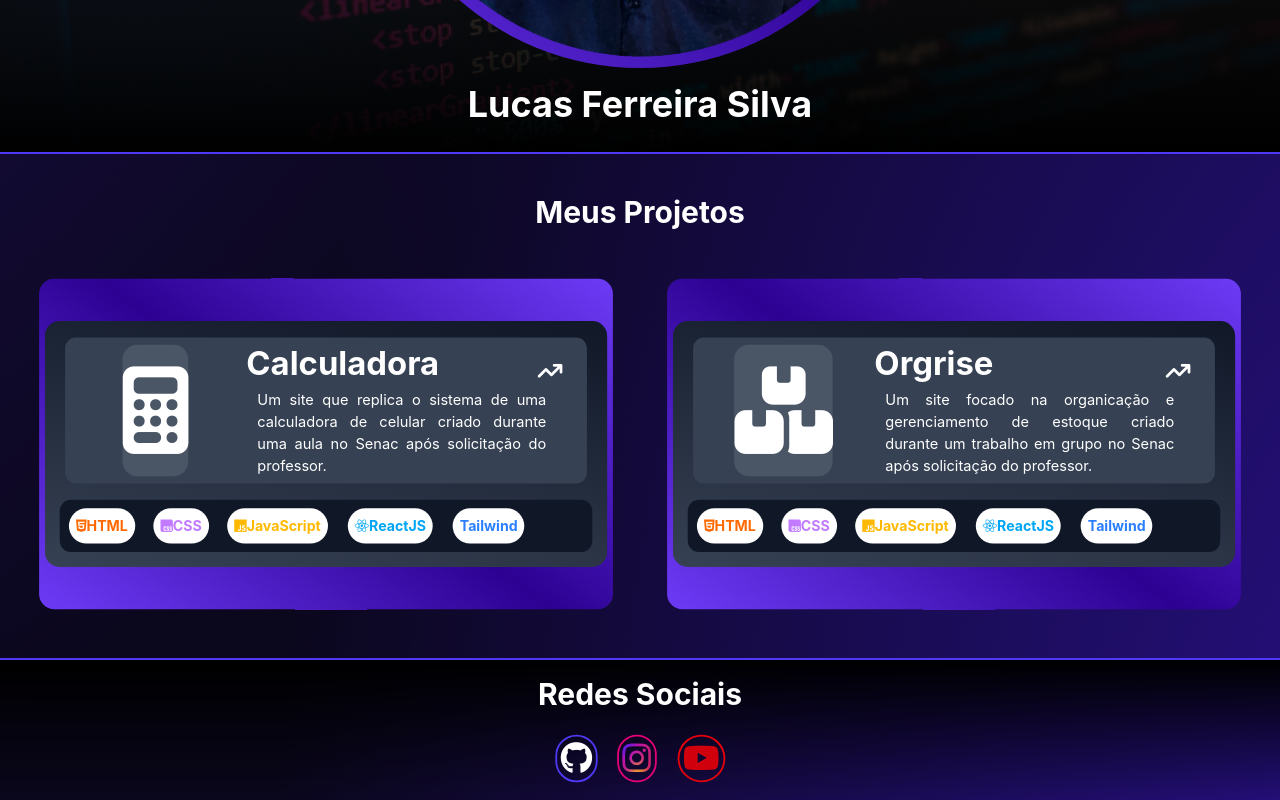
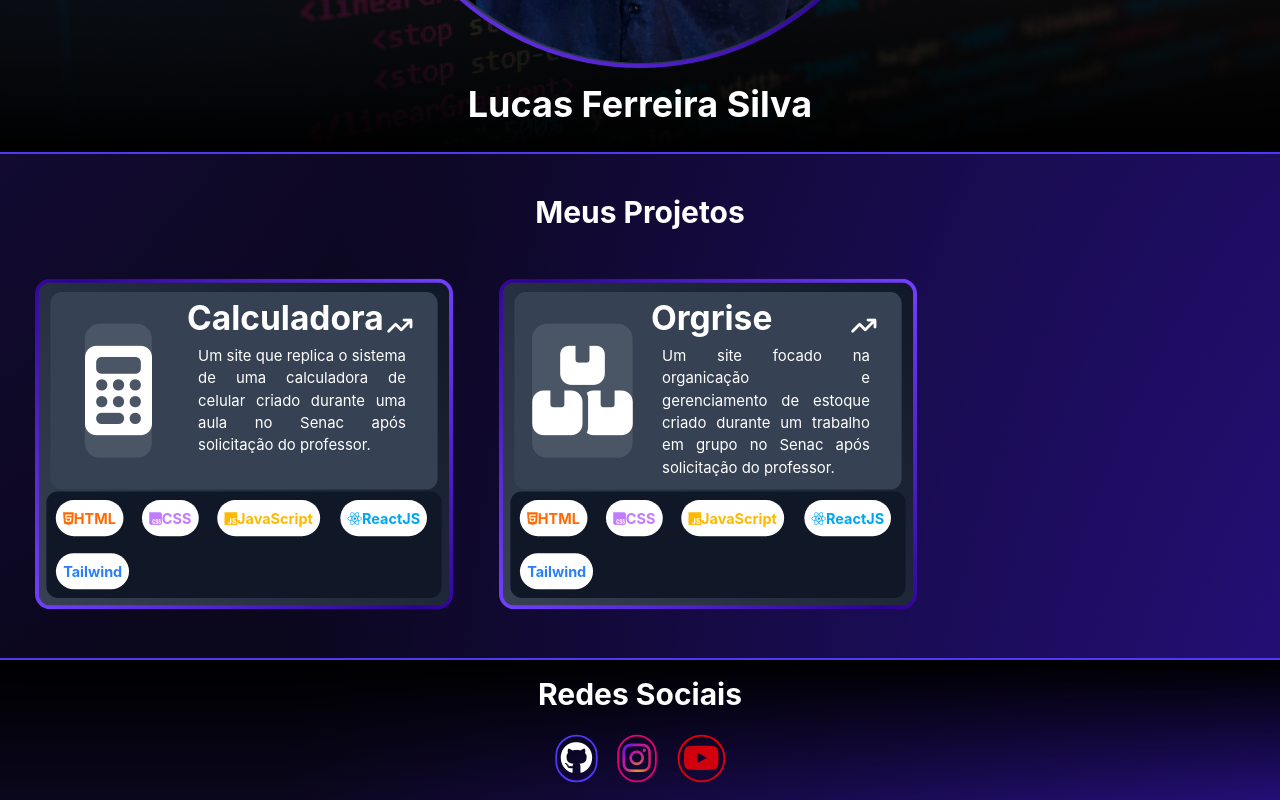
Before and after one commit to lucasdevsilva26/Portifolio, a React (Vite) app: page / in a window 1280 px wide. Shown: the part 497-1297 px from the top of the page. Built offline with nearby package versions, Linux system fonts and the light colour scheme; some icons are missing.

Commit message:
update desing, loadFunction and newAnimatedBar system.

```diff
--- /dev/null
+++ b/src/components/Loading.jsx
@@ -0,0 +1,12 @@
+function Loading({ loading }) {
+  return (
+    <section
+      className={` items-center justify-center w-full h-full fixed bg-black/75 z-100 ${loading ? "flex" : "hidden"} `}
+    >
+      <i
+        className={` fas fa-spinner text-6xl animate-spin [animation-duration:1s] `}
+      ></i>
+    </section>
+  );
+}
+export default Loading;
--- a/src/components/ProjectList.jsx
+++ b/src/components/ProjectList.jsx
@@ -1,6 +1,6 @@
 import ToolIcon from "./ToolIcon";
 
-function ProjectList({ projects }) {
+function ProjectList({ projects, setLoading }) {
   return (
     <>
       <h1 className={` z-1 text-3xl font-bold `}>Meus Projetos</h1>
@@ -11,17 +11,19 @@ function ProjectList({ projects }) {
         {projects.map((project) => {
           return (
             <article
-              className={` flex w-full h-87 py-5 rounded-2xl relative scale-95 hover:scale-100 hover:brightness-110 duration-500 overflow-hidden`}
+              key={crypto.randomUUID()}
+              className={
+                ` flex flex-col w-110 h-87 p-2 rounded-2xl relative scale-95 hover:scale-100 hover:brightness-110 duration-500 overflow-hidden ` +
+                " cardAnimatedBorder border-4 border-transparent "
+              }
             >
               <div
-                id="border"
-                className={` w-4/1 h-4/1 absolute top-1/2 left-1/2 -translate-1/2 z-0 animate-[spin_4s_linear_infinite_reverse]`}
-              ></div>
-
-              <section
-                className={` flex flex-col gap-4 w-full scale-98 bg-linear-9 from-gray-700 to-gray-900  absolute top-1/2 left-1/2 -translate-1/2 p-4 z-1 rounded-2xl overflow-hidden`}
+                className={` flex gap-2 h-full p-2 bg-gray-700 rounded-xl scale-98 hover:scale-100 hover:brightness-125 duration-500 cursor-pointer `}
+                onClick={() => {
+                  setLoading(true);
+                  window.location.href = project.link;
+                }}
               >
-                <div className={` flex gap-2 h-max p-2 bg-gray-700 rounded-xl scale-98 hover:scale-100 hover:brightness-125 duration-500 cursor-pointer `} onClick={() => (window.location.href = project.link)}>
                 <div
                   className={` flex-1 flex flex-col items-center justify-center z-2 `}
                 >
@@ -46,13 +48,12 @@ function ProjectList({ projects }) {
                 className={` flex flex-wrap items-center justify-left
                  bg-gray-900 rounded-xl `}
               >
-                  <ToolIcon icon={0}></ToolIcon>
-                  <ToolIcon icon={1}></ToolIcon>
-                  <ToolIcon icon={2}></ToolIcon>
-                  <ToolIcon icon={3}></ToolIcon>
-                  <ToolIcon icon={4}></ToolIcon>
+                <ToolIcon icon={0} setLoading={setLoading}></ToolIcon>
+                <ToolIcon icon={1} setLoading={setLoading}></ToolIcon>
+                <ToolIcon icon={2} setLoading={setLoading}></ToolIcon>
+                <ToolIcon icon={3} setLoading={setLoading}></ToolIcon>
+                <ToolIcon icon={4} setLoading={setLoading}></ToolIcon>
               </nav>
-              </section>
             </article>
           );
         })}
--- a/src/components/ToolIcon.jsx
+++ b/src/components/ToolIcon.jsx
@@ -1,4 +1,4 @@
-function ToolIcon({ icon }) {
+function ToolIcon({ icon, setLoading }) {
   const icons = [
     {
       name: "HTML",
@@ -33,7 +33,16 @@ function ToolIcon({ icon }) {
   ];
 
   return (
-    <button className={icons[icon].container + ` bg-white scale-95 hover:scale-100 hover:brightness-75 duration-500 `} onClick={() => window.location.href = icons[icon].link}>
+    <button
+      className={
+        icons[icon].container +
+        ` bg-white scale-95 hover:scale-100 hover:brightness-75 duration-500 `
+      }
+      onClick={() => {
+        setLoading(true)
+        window.location.href = icons[icon].link;
+      }}
+    >
       <i className={icons[icon].icon}></i>
       {icons[icon].name}
     </button>
--- a/src/index.css
+++ b/src/index.css
@@ -44,3 +44,22 @@ body {
 button {
   cursor: pointer;
 }
+
+@property --angle {
+  syntax: "<angle>";
+  inherits: false;
+  initial-value: 0deg;
+}
+.cardAnimatedBorder {
+  background:
+    linear-gradient(50deg, var(--color-gray-700), var(--color-gray-900)) padding-box,
+    linear-gradient(var(--angle), #7340ff, #2d0192, #7340ff) border-box;
+  background-clip: padding-box, border-box;
+
+  animation: rotateAnim infinite linear 5s;
+}
+@keyframes rotateAnim {
+  to {
+    --angle: 360deg;
+  }
+}
--- a/src/pages/Portfolio.jsx
+++ b/src/pages/Portfolio.jsx
@@ -1,4 +1,6 @@
+import { useState } from "react";
 import profileImage from "../assets/images/profileImage.png";
+import Loading from "../components/Loading";
 import ProjectList from "../components/ProjectList";
 
 function Portfolio() {
@@ -20,12 +22,14 @@ function Portfolio() {
       link: "https://orgrise.vercel.app",
     },
   ];
+  const [loading, setLoading] = useState(false)
 
   return (
     <section
       className={`flex flex-col items-center gap-10 w-full h-full
       text-white relative `}
     >
+      <Loading loading={loading}></Loading>
       <header className={` flex flex-col items-center w-full `}>
         <div
           id="background"
@@ -40,17 +44,13 @@ function Portfolio() {
             className={` flex flex-col items-center justify-center bg-linear-to-t from-black to-transparent w-full h-full `}
           >
             <div
-              className={` relative w-3/7 aspect-square overflow-hidden rounded-full my-4 `}
+              className={` relative w-3/7 aspect-square overflow-hidden rounded-full my-4 ` +
+                " cardAnimatedBorder border-4 border-transparent "}
             >
-              <div
-                id="border"
-                className={` w-4/1 h-4/1 absolute top-1/2 left-1/2 -translate-1/2 z-0 animate-[spin_4s_linear_infinite_reverse]`}
-              ></div>
-
               <img
                 src={profileImage}
                 alt=""
-                className={` w-96/100 h-96/100 rounded-full absolute top-1/2 left-1/2 -translate-1/2 `}
+                className={` w-full h-gull rounded-full absolute top-1/2 left-1/2 -translate-1/2 `}
               />
             </div>
 
@@ -62,7 +62,7 @@ function Portfolio() {
       </header>
 
       <main className={` flex flex-col items-center gap-10 flex-2/4 w-full `}>
-        <ProjectList projects={projects}></ProjectList>
+        <ProjectList projects={projects} setLoading={setLoading}></ProjectList>
       </main>
 
       <footer
```
Lines whose indentation alone changed are shown as unchanged.
